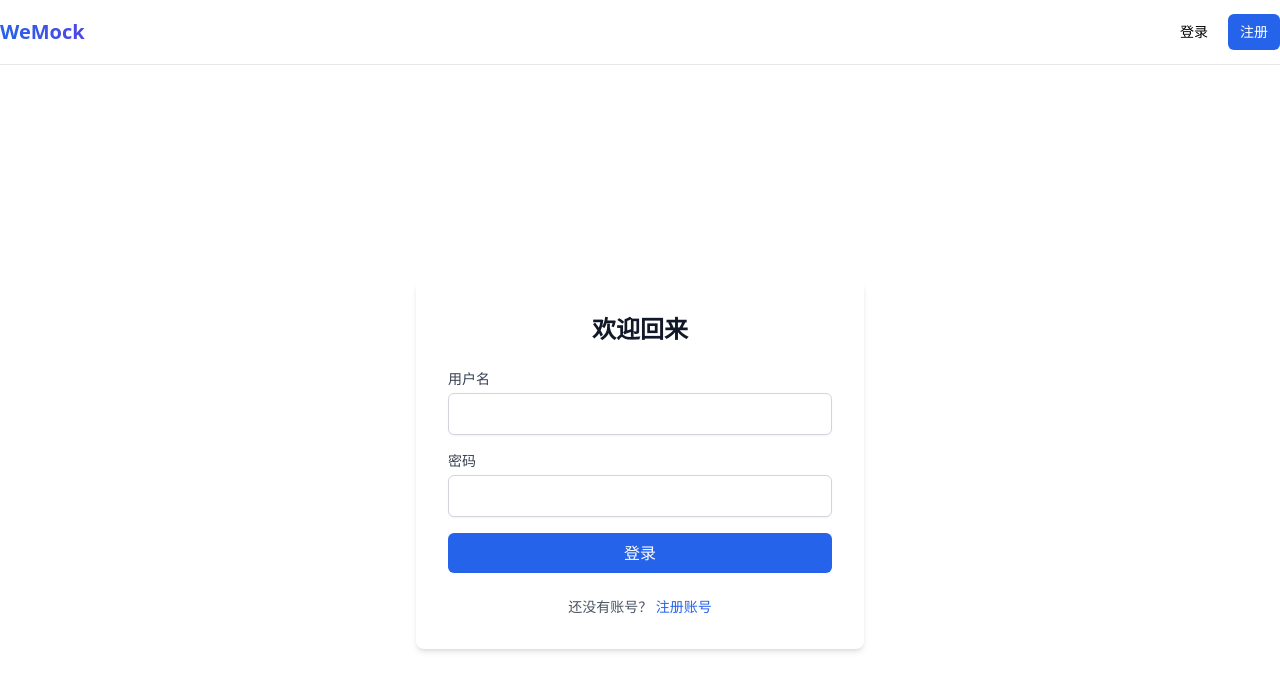
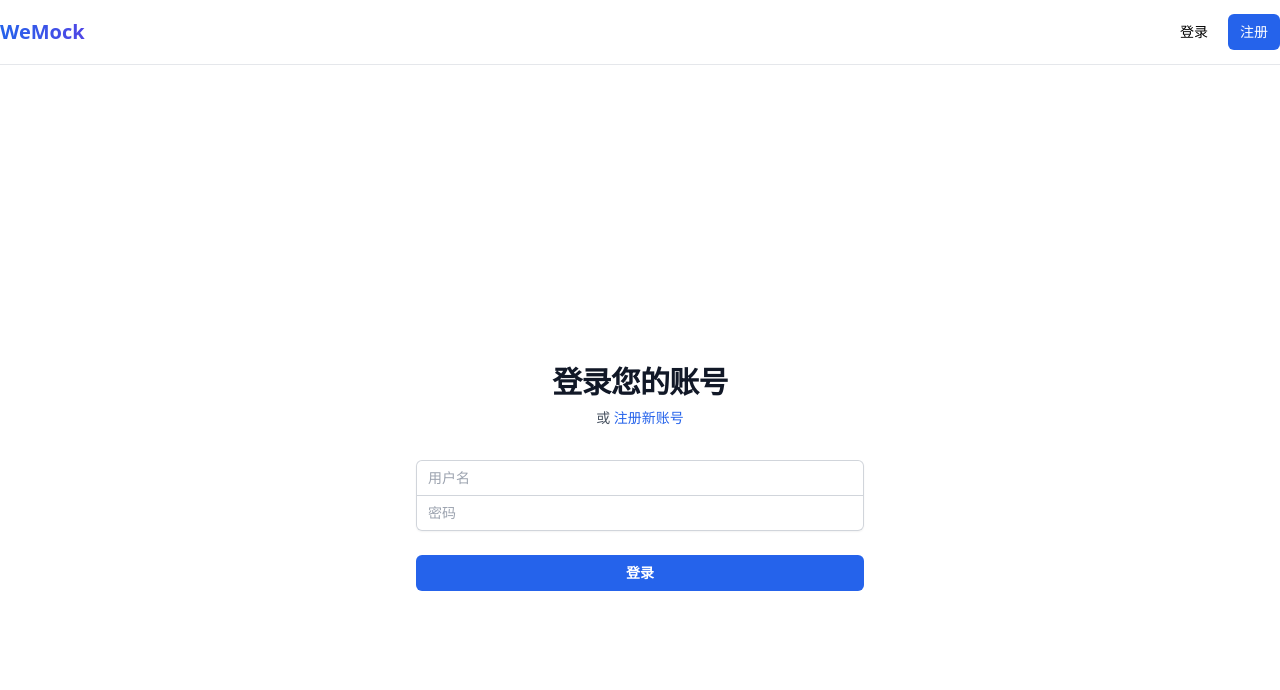
Before and after one commit to CindyXin97/WeMock, a Next.js app: page /login in a window 1280 px wide. Shown: the top 690 px of the page. Built offline with nearby package versions, Linux system fonts and the light colour scheme; no server answers.

Commit message:
feat: Add Prisma schema for User and Interview models

```diff
--- a/app/api/interviews/route.ts
+++ b/app/api/interviews/route.ts
@@ -3,7 +3,7 @@ import { prisma } from '@/lib/prisma'
 
 export async function POST(req: Request) {
   try {
-    const { intervieweeId, suggestedTime, interviewerId, type } = await req.json()
+    const { intervieweeId, suggestedTime, interviewerId, type = "模拟面试" } = await req.json()
 
     if (!intervieweeId) {
       return NextResponse.json(
@@ -12,17 +12,24 @@ export async function POST(req: Request) {
       )
     }
 
+    if (!interviewerId) {
+      return NextResponse.json(
+        { error: '面试官信息缺失' },
+        { status: 400 }
+      )
+    }
+
     // 创建面试请求
     const interview = await prisma.interview.create({
       data: {
-        type: type || "模拟面试",
+        type,
         status: 'PENDING',
         scheduledAt: suggestedTime || null,
+        interviewer: {
+          connect: { id: interviewerId }
+        },
         interviewee: {
           connect: { id: intervieweeId }
-        },
-        interviewer: {
-          connect: { id: interviewerId }
         }
       },
     })
--- a/app/interview/schedule/page.tsx
+++ b/app/interview/schedule/page.tsx
@@ -4,7 +4,12 @@ import { PrismaClient } from "@prisma/client"
 
 const prisma = new PrismaClient()
 
-export default function SchedulePage() {
+export default async function SchedulePage() {
+  const session = await getServerSession()
+  if (!session?.user) {
+    redirect("/login")
+  }
+
   return (
     <div className="min-h-screen bg-gray-50 py-12 px-4 sm:px-6 lg:px-8">
       <div className="max-w-3xl mx-auto">
--- a/app/login/page.tsx
+++ b/app/login/page.tsx
@@ -1,118 +1,123 @@
 "use client";
 
-import { useState, useEffect } from "react";
+import { useState } from "react";
 import { useRouter, useSearchParams } from "next/navigation";
 import Link from "next/link";
+import { Suspense } from "react";
 
-export default function LoginPage() {
+function LoginContent() {
   const router = useRouter();
   const searchParams = useSearchParams();
-  const encodedCallbackUrl = searchParams.get("callbackUrl") || "/profile";
-  const callbackUrl = encodedCallbackUrl.startsWith("http")
-    ? decodeURIComponent(decodeURIComponent(encodedCallbackUrl))
-    : encodedCallbackUrl;
+  const callbackUrl = searchParams.get("callbackUrl") || "/dashboard";
 
   const [isLoading, setIsLoading] = useState(false);
-  const [formData, setFormData] = useState({
-    username: "",
-    password: "",
-  });
   const [error, setError] = useState("");
 
-  // 调试信息
-  useEffect(() => {
-    console.log("Encoded callbackUrl:", encodedCallbackUrl);
-    console.log("Decoded callbackUrl:", callbackUrl);
-  }, [encodedCallbackUrl, callbackUrl]);
-
-  const handleSubmit = async (e: React.FormEvent) => {
+  async function handleSubmit(e: React.FormEvent<HTMLFormElement>) {
     e.preventDefault();
     setIsLoading(true);
     setError("");
 
+    const formData = new FormData(e.currentTarget);
+    const username = formData.get("username") as string;
+    const password = formData.get("password") as string;
+
     try {
       const response = await fetch("/api/auth/login", {
         method: "POST",
-        headers: {
-          "Content-Type": "application/json",
-        },
-        body: JSON.stringify(formData),
+        headers: { "Content-Type": "application/json" },
+        body: JSON.stringify({ username, password }),
       });
 
       const data = await response.json();
 
-      if (response.ok) {
-        console.log("重定向到:", callbackUrl);
+      if (!response.ok) {
+        throw new Error(data.error || "登录失败");
+      }
+
+      // 登录成功，重定向到回调地址
       router.push(callbackUrl);
-        router.refresh();
-      } else {
-        setError(data.error || "登录失败，请检查用户名和密码");
-      }
     } catch (error) {
-      setError("服务器错误，请稍后重试");
+      setError(error instanceof Error ? error.message : "登录失败，请稍后重试");
     } finally {
       setIsLoading(false);
     }
-  };
+  }
 
   return (
-    <div className="flex min-h-screen flex-col items-center justify-center p-4">
-      <div className="w-full max-w-md rounded-lg bg-white p-8 shadow-md">
-        <h1 className="mb-6 text-center text-2xl font-bold text-gray-900">欢迎回来</h1>
+    <div className="flex min-h-screen flex-col items-center justify-center py-12 px-4 sm:px-6 lg:px-8">
+      <div className="w-full max-w-md space-y-8">
+        <div>
+          <h2 className="mt-6 text-center text-3xl font-bold tracking-tight text-gray-900">
+            登录您的账号
+          </h2>
+          <p className="mt-2 text-center text-sm text-gray-600">
+            或{" "}
+            <Link href="/register" className="font-medium text-blue-600 hover:text-blue-500">
+              注册新账号
+            </Link>
+          </p>
+        </div>
 
         {error && (
-          <div className="mb-4 rounded-md bg-red-50 p-4 text-sm text-red-700">
-            {error}
+          <div className="rounded-md bg-red-50 p-4">
+            <div className="flex">
+              <div className="ml-3">
+                <h3 className="text-sm font-medium text-red-800">登录失败</h3>
+                <div className="mt-2 text-sm text-red-700">
+                  <p>{error}</p>
+                </div>
+              </div>
+            </div>
           </div>
         )}
 
-        <form onSubmit={handleSubmit} className="space-y-4">
+        <form className="mt-8 space-y-6" onSubmit={handleSubmit}>
+          <div className="-space-y-px rounded-md shadow-sm">
             <div>
-            <label htmlFor="username" className="block text-sm font-medium text-gray-700">
-              用户名
-            </label>
+              <label htmlFor="username" className="sr-only">用户名</label>
               <input
                 id="username"
+                name="username"
                 type="text"
-              className="mt-1 block w-full rounded-md border border-gray-300 px-3 py-2 shadow-sm focus:border-blue-500 focus:outline-none focus:ring-blue-500"
-              value={formData.username}
-              onChange={(e) => setFormData({ ...formData, username: e.target.value })}
                 required
-              disabled={isLoading}
+                className="relative block w-full rounded-t-md border-0 py-1.5 text-gray-900 ring-1 ring-inset ring-gray-300 placeholder:text-gray-400 focus:z-10 focus:ring-2 focus:ring-inset focus:ring-blue-600 sm:text-sm sm:leading-6"
+                placeholder="用户名"
               />
+            </div>
+            <div>
+              <label htmlFor="password" className="sr-only">密码</label>
+              <input
+                id="password"
+                name="password"
+                type="password"
+                autoComplete="current-password"
+                required
+                className="relative block w-full rounded-b-md border-0 py-1.5 text-gray-900 ring-1 ring-inset ring-gray-300 placeholder:text-gray-400 focus:z-10 focus:ring-2 focus:ring-inset focus:ring-blue-600 sm:text-sm sm:leading-6"
+                placeholder="密码"
+              />
+            </div>
           </div>
 
           <div>
-            <label htmlFor="password" className="block text-sm font-medium text-gray-700">
-              密码
-            </label>
-            <input
-              id="password"
-              type="password"
-              className="mt-1 block w-full rounded-md border border-gray-300 px-3 py-2 shadow-sm focus:border-blue-500 focus:outline-none focus:ring-blue-500"
-              value={formData.password}
-              onChange={(e) => setFormData({ ...formData, password: e.target.value })}
-              required
-              disabled={isLoading}
-            />
-          </div>
-
             <button
               type="submit"
-            className="w-full rounded-md bg-blue-600 px-4 py-2 text-white hover:bg-blue-700 focus:outline-none focus:ring-2 focus:ring-blue-500 focus:ring-offset-2 disabled:opacity-50"
               disabled={isLoading}
+              className="group relative flex w-full justify-center rounded-md bg-blue-600 px-3 py-2 text-sm font-semibold text-white hover:bg-blue-500 focus-visible:outline focus-visible:outline-2 focus-visible:outline-offset-2 focus-visible:outline-blue-600 disabled:bg-blue-400"
             >
               {isLoading ? "登录中..." : "登录"}
             </button>
+          </div>
         </form>
-
-        <div className="mt-6 text-center text-sm text-gray-600">
-          还没有账号？{" "}
-          <Link href="/register" className="font-medium text-blue-600 hover:text-blue-500">
-            注册账号
-          </Link>
-        </div>
       </div>
     </div>
   );
 }
+
+export default function LoginPage() {
+  return (
+    <Suspense fallback={<div className="flex min-h-screen items-center justify-center">加载中...</div>}>
+      <LoginContent />
+    </Suspense>
+  );
+}
--- a/app/test-db/comments/page.tsx
+++ b/app/test-db/comments/page.tsx
@@ -1,8 +1,11 @@
 import { neon } from '@neondatabase/serverless'
+
+export const dynamic = 'force-dynamic'
 
 export default async function CommentsPage() {
   const sql = neon(process.env.DATABASE_URL!)
 
+  try {
     // 获取所有评论
     const comments = await sql`
       SELECT * FROM comments ORDER BY created_at DESC
@@ -14,12 +17,16 @@ export default async function CommentsPage() {
 
         <form action={async (formData: FormData) => {
           'use server'
+          try {
             const sql = neon(process.env.DATABASE_URL!)
             const comment = formData.get('comment')
             await sql`
               INSERT INTO comments (comment)
               VALUES (${comment})
             `
+          } catch (error) {
+            console.error('Error adding comment:', error)
+          }
         }}>
           <div className="mb-4">
             <input
@@ -52,4 +59,15 @@ export default async function CommentsPage() {
         </div>
       </div>
     )
+  } catch (error) {
+    console.error('Error fetching comments:', error)
+    return (
+      <div className="p-4">
+        <h1 className="text-2xl font-bold mb-4">评论测试</h1>
+        <div className="bg-red-100 p-4 rounded text-red-700">
+          数据库连接失败或评论表不存在。请确保已创建数据库表。
+        </div>
+      </div>
+    )
   }
+}
--- a/next.config.js
+++ b/next.config.js
@@ -2,6 +2,11 @@
 const nextConfig = {
   reactStrictMode: true,
   swcMinify: true,
-}
+  images: {
+    domains: ['localhost'],
+  },
+  // 禁用特定页面的静态生成
+  output: 'standalone',
+};
 
 module.exports = nextConfig;
```
Also changed, not shown: app/components/matching/matching-list.tsx (+27 -9 lines), app/interview/list/page.tsx (+30 -6 lines), 1 other file (tests, documents, lock files or other folders). Lines whose indentation alone changed are shown as unchanged.
